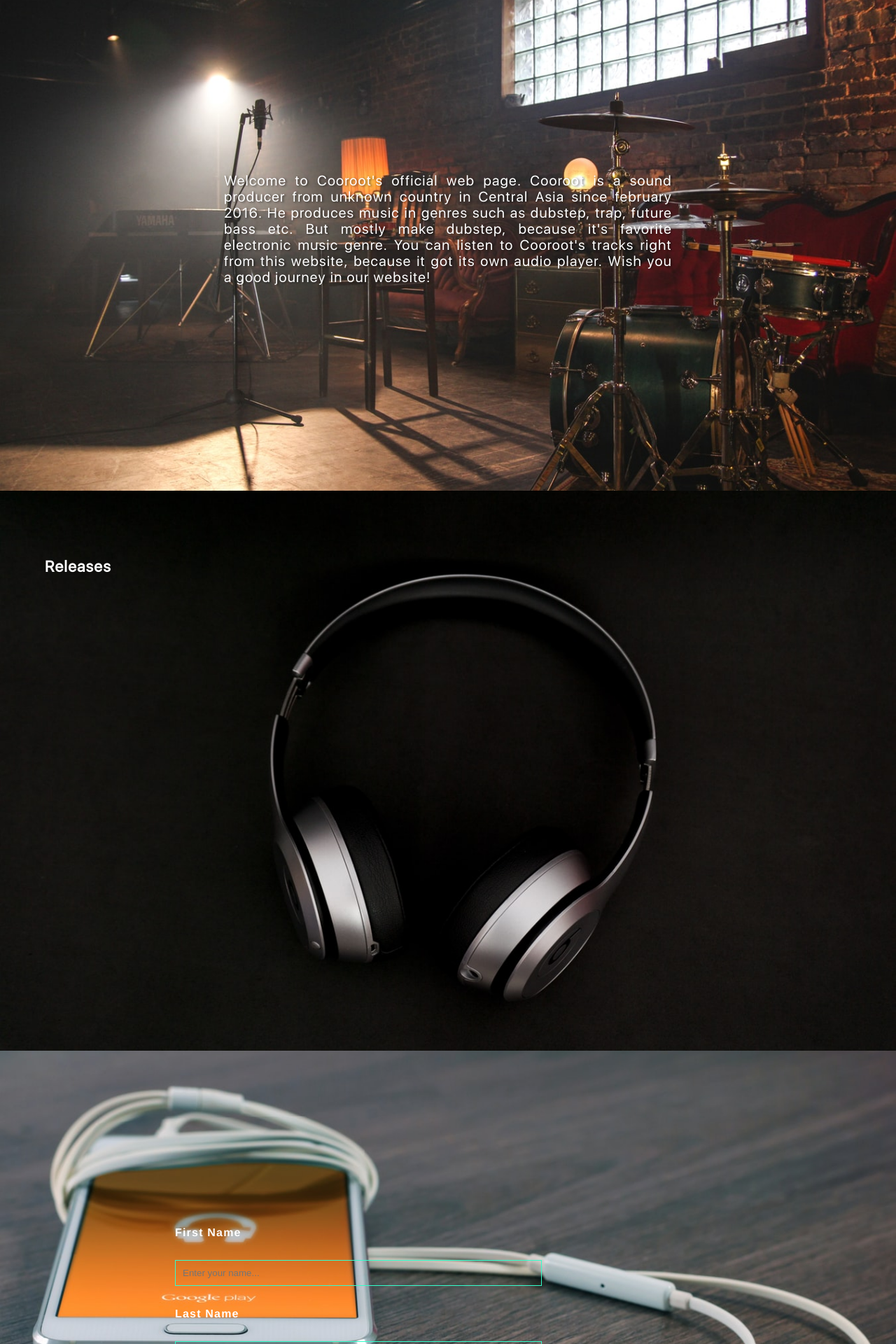
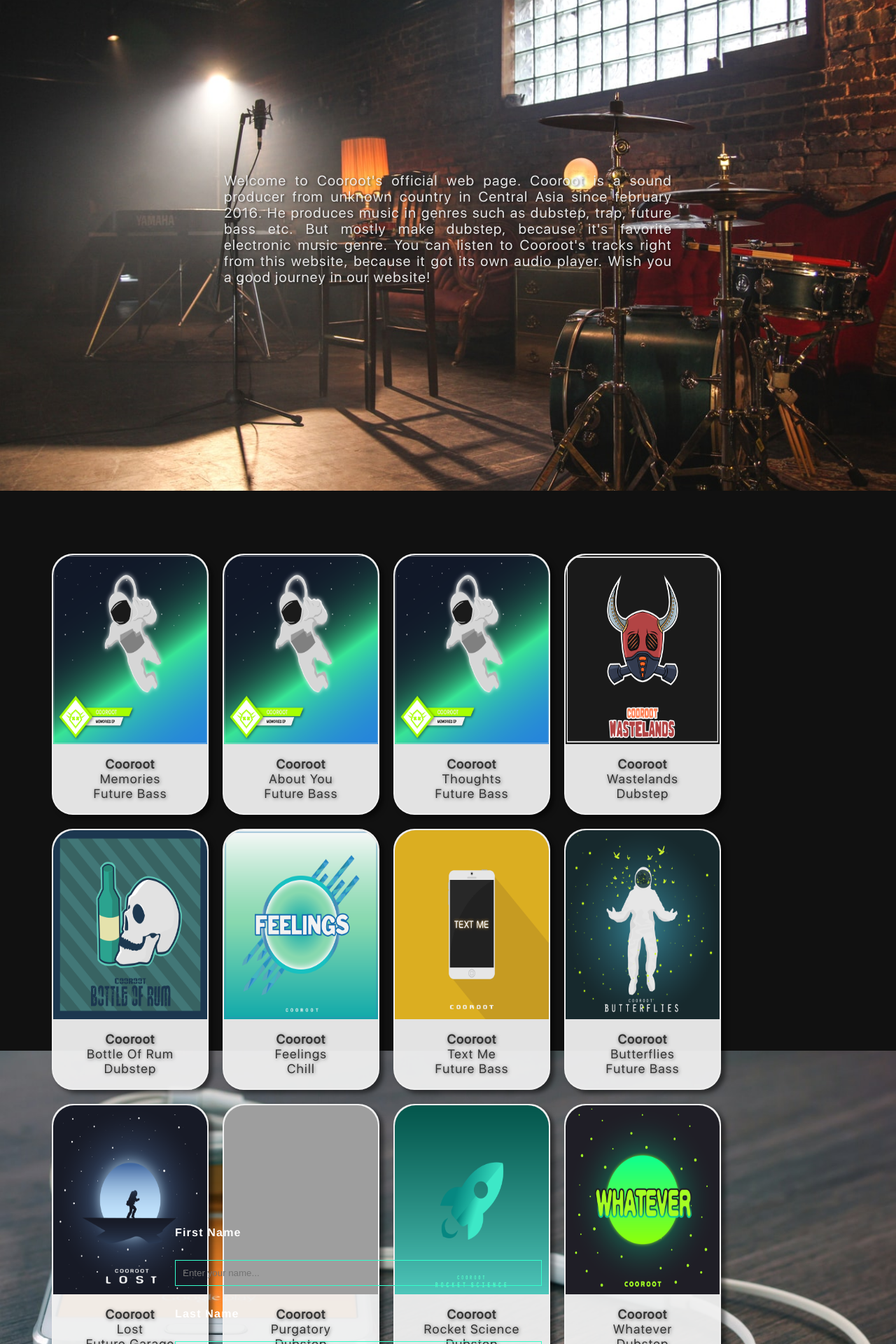
Before and after one commit to akmatoff/coorootmusic-flask, a Flask app: page / in a window 1280 px wide. Shown: the part 899-2819 px from the top of the page at 70% size. Run offline with Flask 2, Linux system fonts and the light colour scheme; grey boxes are pictures that could not be loaded.

Commit message:
Added releases

```diff
--- a/app.py
+++ b/app.py
@@ -20,4 +20,4 @@ def index():
   return render_template('home.html', releases = Releases)
 
 if __name__ == "__main__":
-  app.run(host = '0.0.0.0')
+  app.run(host = 'localhost')
--- a/static/style.css
+++ b/static/style.css
@@ -117,15 +117,13 @@ body, html {
 }
 
 #about-inner > p {
-    color: #fff;
+    color: #f1f1f1f1;
     font-size: 20px;
     text-shadow: 2px 1px 3px rgba(0,0,0,0.5);
 }
 
 #releases-container {
-    background-image: url("img/releases-background.jpg");
-    background-position: center;
-    background-size: 100%;
+    background-color: #111;
     width: 100%;
     height: 100vh;
     display: flex;
@@ -137,17 +135,56 @@ body, html {
   width: 90%;
   height: 80vh;
   align-self: center;
+  justify-content: flex-start;
+  flex-wrap: wrap;
 }
 
 #releases-inner h1, p {
-  font-size: 22px;
-  color: white;
+  font-size: 18px;
+  color: #333;
+  text-shadow: 1px 1px 5px rgba(0,0,0,0.5);
+}
+
+#track-container {
+    background-color: #f1f1f1f1;
+    margin: 10px 10px;
+    display: flex;
+    flex-direction: column;
+    width: 224px;
+    box-shadow: rgba(0,0,0,0.5) 6px 5px 6px;
+    border-color: #f1f1f1f1;
+    border-width: 2px;
+    border-style: solid;
+    border-radius: 30px;
+    cursor: pointer;
+}
+
+#track-container:hover #track-title {
+    color: #f1f1f1f1;
+    transition: 0.4s ease;
+}
+
+#track-container:hover {
+    background-color: #33ffcc;
+    border-color: #33ffcc;
+    transition: 0.4s ease;
 }
 
 #cover-container {
-  flex-direction: row;
-  width: 100px;
-  height: 170px;
+  width: 220px;
+  height: 270px;
+}
+
+#cover-container img {
+    border-top-left-radius: 30px;
+    border-top-right-radius: 30px;
+    width: 220px;
+    height: 270px;
+}
+
+#title-container {
+    width: 220px;
+    text-align: center;
 }
 
 #contact-container {
--- a/templates/home.html
+++ b/templates/home.html
@@ -33,16 +33,18 @@
 
     <div id="releases-container">
         <div id="releases-inner">
-          <h1>Releases</h1>
+          {% for release in releases %}
             <div id="track-container">
                 <div id="cover-container">
+                    <img src="{{ release.cover }}">
                 </div>
                 <div id="title-container">
                     <p id="track-title">
-
+                        <strong>{{release.artist }}</strong> <br> {{ release.title }} <br> {{ release.genre }}
                     </p>
                 </div>
             </div>
+            {% endfor %}
         </div>
     </div>
 
```
Also changed, not shown: data.py (+65 -1 lines), 1 other file.
